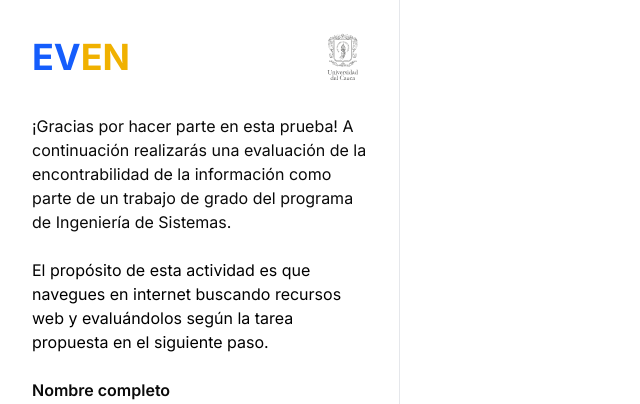
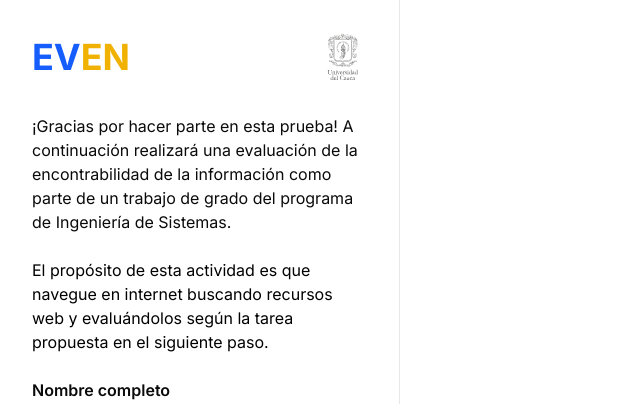
Before and after one commit to climacot/even, a React (Vite) app in the folder Electron/: page / in a window 1280 px wide. Shown: the top 404 px of the page, without its empty margins (0-640 px from the left). Built offline with nearby package versions, Linux system fonts and the light colour scheme; no server answers.

Commit message:
se cambia a lenguaje formal

```diff
--- a/Electron/src/views/view1.tsx
+++ b/Electron/src/views/view1.tsx
@@ -44,13 +44,13 @@ export const View1 = () => {
       <Layout>
         <Layout.Header>
           <div className="text-neutral-950">
-            ¡Gracias por hacer parte en esta prueba! A continuación realizarás
+            ¡Gracias por hacer parte en esta prueba! A continuación realizará
             una evaluación de la encontrabilidad de la información como parte de
             un trabajo de grado del programa de Ingeniería de Sistemas.
           </div>
           <br />
           <div>
-            El propósito de esta actividad es que navegues en internet buscando
+            El propósito de esta actividad es que navegue en internet buscando
             recursos web y evaluándolos según la tarea propuesta en el siguiente
             paso.
           </div>
--- a/Electron/src/views/view3.tsx
+++ b/Electron/src/views/view3.tsx
@@ -93,7 +93,7 @@ export const View3 = () => {
           element: "#task",
           popover: {
             title: "Tarea",
-            description: "Según la tarea, vas a navegar por la web.",
+            description: "Según esta tarea, va a navegar por la web.",
           },
         },
         {
@@ -101,7 +101,7 @@ export const View3 = () => {
           popover: {
             title: "Navegador web",
             description:
-              "Luego deberás navegar por internet buscando recursos web.",
+              "Luego deberá navegar por internet buscando recursos web.",
           },
         },
         {
@@ -109,7 +109,7 @@ export const View3 = () => {
           popover: {
             title: "Calificar tarea",
             description:
-              "Luego de encontrar un recurso web, presionas este botón para calificarlo. Puedes calificar los recursos que desees.",
+              "Luego de encontrar un recurso web, presiona este botón para calificarlo. Puede calificar los recursos que desee.",
           },
         },
         {
@@ -117,7 +117,7 @@ export const View3 = () => {
           popover: {
             title: "Lista de tareas calificadas",
             description:
-              "Luego de calificar un recurso web lo encontrarás en esta lista.",
+              "Luego de calificar un recurso web lo encontrará en esta lista.",
           },
         },
         {
@@ -125,7 +125,7 @@ export const View3 = () => {
           popover: {
             title: "Finalizar tarea",
             description:
-              "Por último, presionas este botón para finalizar la tarea.",
+              "Por último, presiona este botón para finalizar la tarea.",
           },
         },
       ],
@@ -152,7 +152,7 @@ export const View3 = () => {
               <Input
                 disabled
                 label="Recurso actual"
-                placeholder="Se autocompletará cuando navegues."
+                placeholder="Se autocompletará cuando navegue."
                 value={currentUrl}
                 onChange={() => {}}
               />
```
